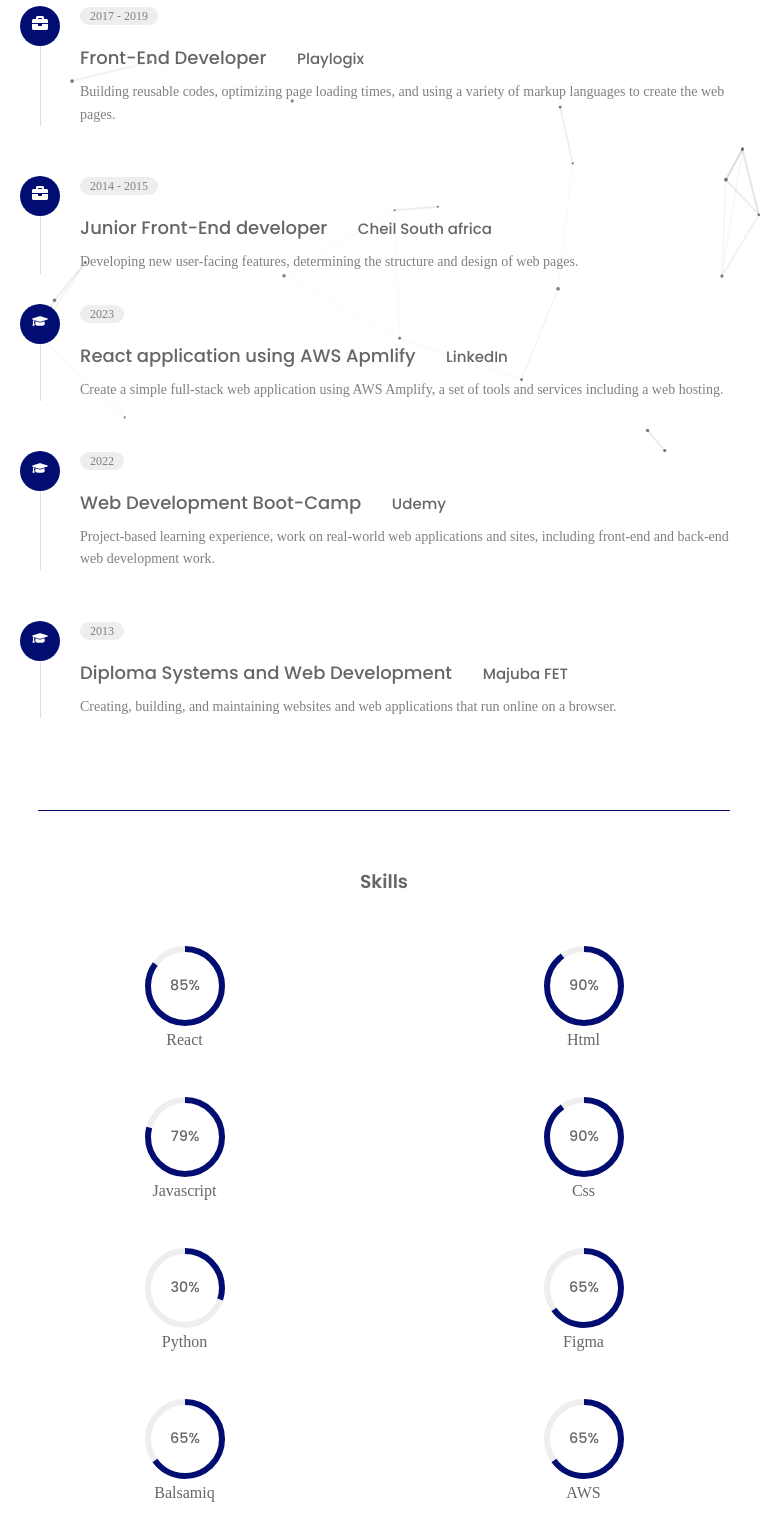
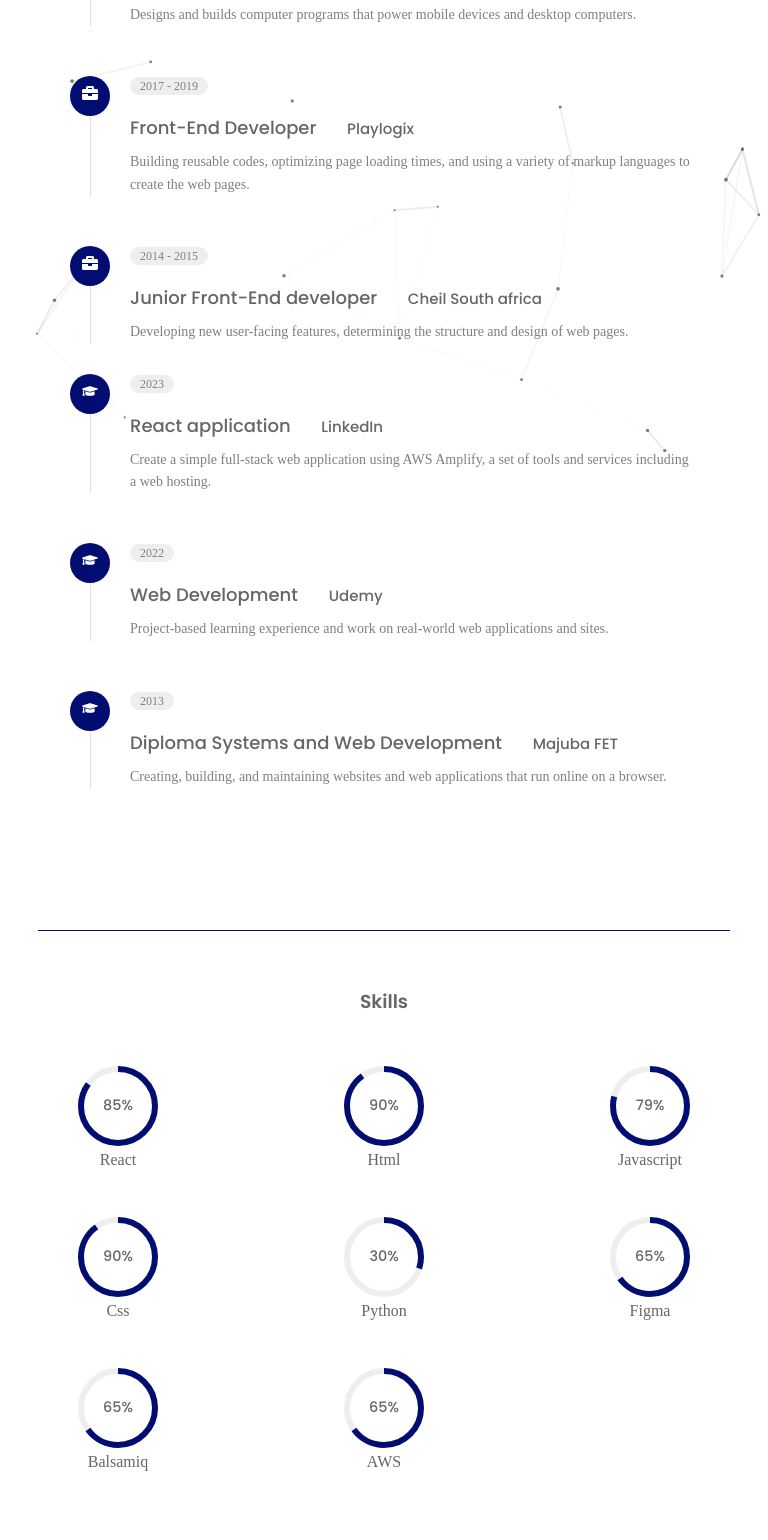
Before and after one commit to Nelisiwe/Nelisiwe-Portfolio, a React (Vite) app: page /education in a window 768 px wide. Shown: the part 310-1850 px from the top of the page. Built offline with nearby package versions, Linux system fonts and the light colour scheme; a web font is replaced by a local one.

Commit message:
modifiying code

```diff
--- a/src/App.css
+++ b/src/App.css
@@ -96,7 +96,7 @@ margin-inline: auto;
 }
 
 .section {
-    padding-block: 70px;
+    padding-block: 90px;
 }
 
 .section_title {
--- a/src/data.jsx
+++ b/src/data.jsx
@@ -77,7 +77,7 @@ export const resume = [
     category: 'education',
     icon: <FaGraduationCap />,
     year: '2023',
-    title: 'React application using AWS Apmlify <span> LinkedIn </span>',
+    title: 'React application <span> LinkedIn </span>',
     desc: 'Create a simple full-stack web application using AWS Amplify, a set of tools and services including a web hosting. ',
   },
 
@@ -86,8 +86,8 @@ export const resume = [
     category: 'education',
     icon: <FaGraduationCap />,
     year: '2022',
-    title: 'Web Development Boot-Camp <span> Udemy </span>',
-    desc: 'Project-based learning experience, work on real-world web applications and sites, including front-end and back-end web development work.',
+    title: 'Web Development <span> Udemy </span>',
+    desc: 'Project-based learning experience and work on real-world web applications and sites.',
   },
 
   {
--- a/src/pages/contact/Contact.jsx
+++ b/src/pages/contact/Contact.jsx
@@ -177,7 +177,7 @@ const Contact = () => {
           </div>
           <div className="form_input-div">
           <ReCAPTCHA
-            sitekey="6LdJs_onAAAAAEElJ0DN9Sp7aUrwFRksADWi8990"
+            sitekey="6LcZnAIoAAAAABpv1AXpYOoKnnP9gfUPCTqFdWlr"
             onChange={(value) => setRecaptchaValue(value)}
           />
           {errors.recaptcha && <span>{errors.recaptcha}</span>}
--- a/src/pages/contact/contact.css
+++ b/src/pages/contact/contact.css
@@ -30,7 +30,7 @@
 
 .contact_info .info_icon {
     color: var(--main-color);
-    font-size: var(--h2-font);
+    font-size: var(--h3-font);
 }
 
 .contact_info .info_title {
@@ -113,7 +113,7 @@
     color: var(--title-text-color);
     border: 1px solid var(--title-text-color);
     background-color: var(--main-color);
-    padding: 10px 15px 10px 0;
+    padding: 10px 15px;
     border-radius: 25px;
     font-family: var(--big-font);
     font-size: var(--small-font);
@@ -128,10 +128,10 @@
   }
 
 
-@media (max-width: 768px) {
+@media (max-width: 767px) {
     .contact_container {
         grid-template-columns: none;
-        padding: 20px;
+        padding: 30px;
     }
 
     .section_title  {
@@ -156,3 +156,15 @@
         column-gap: 15px;
     }
 }
+
+@media (min-width: 768px) and (max-width: 991px){
+    .contact_container {
+        padding: 30px;
+    }
+}
+
+@media (min-width: 992px) and (max-width: 1199px) {
+    .contact_container {
+        padding: 30px;
+    }
+}
--- a/src/pages/education/education.css
+++ b/src/pages/education/education.css
@@ -147,3 +147,35 @@ font-size: var(--large-font) !important;
     }
 
 }
+
+@media (min-width: 768px) and (max-width: 991px){
+    .resume_container {
+        grid-template-columns: repeat(1, 1fr);
+        padding: 70px;
+    }
+
+    .separator {
+        max-width: 90%;
+
+    }
+
+    .skills_container {
+        grid-template-columns: repeat(3, 1fr);
+    }
+}
+
+@media (min-width: 992px) and (max-width: 1199px) {
+    .resume_container {
+        grid-template-columns: repeat(2, 1fr);
+        padding: 70px;
+    }
+
+    .separator {
+        max-width: 90%;
+
+    }
+
+    .skills_container {
+        grid-template-columns: repeat(4, 1fr);
+    }
+}
--- a/src/pages/home/home.css
+++ b/src/pages/home/home.css
@@ -208,7 +208,7 @@ display: none;
     }
 
      .home_logo {
-        bottom: 0px;
+        bottom: 0;
         right: 50px;
         width: 150px;
         height: 150px;
@@ -243,7 +243,7 @@ display: none;
           }
 
           .home_logo {
-            bottom: 80px;
+            bottom: 0;
             right: 50px;
         }
 
--- a/src/pages/projects/projects.css
+++ b/src/pages/projects/projects.css
@@ -109,9 +109,35 @@
 }
 
 
-@media (max-width: 768px) {
+@media (max-width: 767px) {
     .projects_container {
         grid-template-columns: none;
         padding: 20px;
     }
+
+    .projects_model-content{
+        padding: 15px;
+    }
+
+    .model_close {
+        position: absolute;
+        top: -3.5%;
+        right: -4.5%;
+        width: 30px;
+        height: 30px;
+    }
 }
+
+
+@media (min-width: 768px) and (max-width: 991px){
+    .projects_container {
+        grid-template-columns: repeat(2, 1fr);
+        padding: 20px;
+    }
+}
+
+@media (min-width: 992px) and (max-width: 1199px) {
+    .projects_container {
+        padding: 30px;
+    }
+}
```
